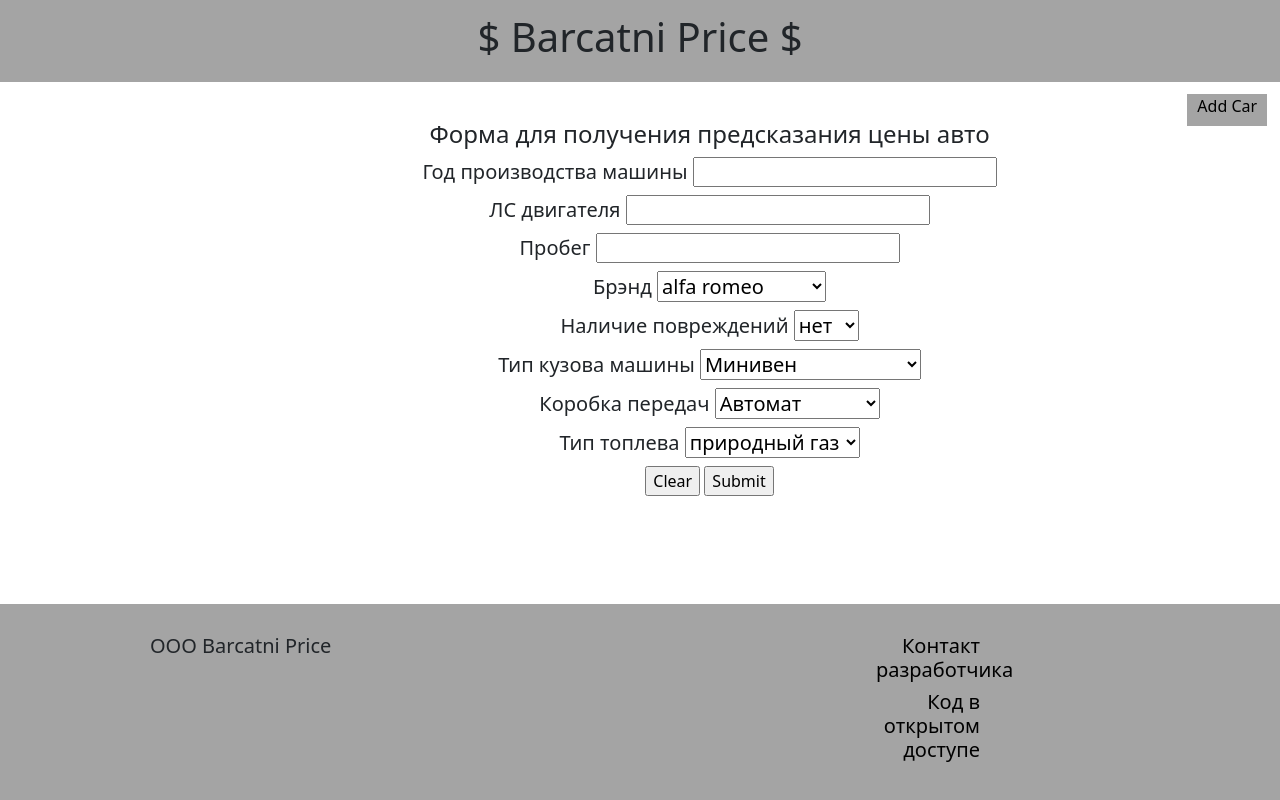
After one commit to EgorAndrik/Car_price_prediction_service, a Flask app: page /PredictonPriceAdmin in a window 1280 px wide. The commit adds this page. Run offline with Flask 3, Linux system fonts and the light colour scheme.

Commit message:
Update of the admin part

```diff
--- a/Server/server.py
+++ b/Server/server.py
@@ -12,8 +12,7 @@
     if request.method == 'POST':
         result = request.form
         resultDict = {i: result[i] for i in result}
-        CR = CarRegressor()
-        predict = CR.pred(resultDict)
+        predict = CarRegressor().pred(resultDict)
         return render_template("resultPrediction.html", result=predict)
 
 
@@ -36,5 +35,15 @@
         return 'ERROR access denied'
 
 
+@application.route('/PredictonPriceAdmin')
+def predictonPriceAdmin():
+    return render_template('PredictionAdmin.html')
+
+
+@application.route('/AddCarFormAdmin')
+def addCarFormAdmin():
+    return render_template('AdminIndex.html')
+
+
 if __name__ == '__main__':
     application.run(debug=True)
--- /dev/null
+++ b/Server/template/PredictionAdmin.html
@@ -0,0 +1,223 @@
+<!DOCTYPE html>
+
+<html lang="en">
+
+    <head>
+
+        <meta charset="UTF-8">
+        <meta http-equiv="X-UA-Compatible" content="IE=edge">
+        <meta name="viewport" content="width=device-width, initial-scale=1.0">
+        <link href="https://cdn.jsdelivr.net/npm/bootstrap@5.3.0-alpha3/dist/css/bootstrap.min.css"
+            rel="stylesheet"
+            integrity="sha384-KK94CHFLLe+nY2dmCWGMq91rCGa5gtU4mk92HdvYe+M/SXH301p5ILy+dN9+nJOZ"
+            crossorigin="anonymous">
+        <title>Barkatni Price</title>
+        <link rel="stylesheet" href="public\static\style\style.css">
+
+    </head>
+
+    <body>
+
+        <style>
+            header {
+              overflow: auto;
+              background-color: #a4a4a4;
+              padding: 1% 0.5%;
+              text-align: center;
+            }
+
+            body {
+              min-height: 100%;
+            }
+
+            form {
+              position: fixed;
+              top: 15%;
+              left: 33%;
+              text-align: center;
+            }
+
+            footer{
+              display: flex;
+              position: absolute;
+              flex: 0 0 auto;
+              bottom: 0;
+              left: 0;
+              height: auto;
+              width: 100%;
+              background-color: #a4a4a4;
+            }
+
+            footer .nameOrganisation {
+              padding: 15px 150px;
+              margin: 15px 0;
+              float: right;
+              width: 45%;
+            }
+
+            footer .contactsAndOS{
+              float: left;
+              padding: 15px 300px;
+              margin: 15px 0;
+              width: 55%;
+              text-align: right;
+            }
+
+            footer .contactsAndOS h5 a{
+              text-decoration: none;
+              color: black;
+            }
+          </style>
+
+        <header>
+
+            <h1>$ Barcatni Price $</h1>
+
+        </header>
+
+        <a href="http://localhost:5000/AddCarFormAdmin" style="
+            height: 4vb; width: 10vb; float: right;
+            background-color: #a4a4a4; text-align: center;
+            text-decoration: none; color: black; margin: 1%;">
+            Add Car
+        </a>
+
+        <form action="http://localhost:5000/resultPrediction" method="POST">
+            <h4>Форма для получения предсказания цены авто</h4>
+
+            <h5>
+                Год производства машины <input type="number" name="yearOfRegistration" size=10>
+            </h5>
+
+            <h5>
+                ЛС двигателя <input type="number" name="powerPS" size=10>
+            </h5>
+
+            <h5>
+                Пробег <input type="number" name="kilometer" size=10>
+            </h5>
+
+            <h5>Брэнд
+                <select name="brand">
+                    <option value="0">alfa romeo</option>
+                    <option value="1">audi</option>
+                    <option value="2">bmw</option>
+                    <option value="3">chevrolet</option>
+                    <option value="4">chrysler</option>
+                    <option value="5">citroen</option>
+                    <option value="6">dacia</option>
+                    <option value="7">daewoo</option>
+                    <option value="8">daihatsu</option>
+                    <option value="9">fiat</option>
+                    <option value="10">ford</option>
+                    <option value="11">honda</option>
+                    <option value="12">hyundai</option>
+                    <option value="13">jaguar</option>
+                    <option value="14">jeep</option>
+                    <option value="15">kia</option>
+                    <option value="16">lada</option>
+                    <option value="17">lancia</option>
+                    <option value="18">land rover</option>
+                    <option value="19">mazda</option>
+                    <option value="20">mercedes_benz</option>
+                    <option value="21">mini</option>
+                    <option value="22">mitsubishi</option>
+                    <option value="23">nissan</option>
+                    <option value="24">opel</option>
+                    <option value="25">peugeot</option>
+                    <option value="26">porsche</option>
+                    <option value="27">renault</option>
+                    <option value="28">rover</option>
+                    <option value="29">saad</option>
+                    <option value="30">seat</option>
+                    <option value="31">skoda</option>
+                    <option value="32">smart</option>
+                    <option value="33">subaru</option>
+                    <option value="34">suzuki</option>
+                    <option value="35">toyota</option>
+                    <option value="36">trabant</option>
+                    <option value="37">volkswagen</option>
+                    <option value="38">volvo</option>
+                </select>
+            </h5>
+
+            <h5>
+                Наличие повреждений
+                <select name="notRepairedDamage">
+                    <option value="0">нет</option>
+                    <option value="1">есть</option>
+                </select>
+            </h5>
+
+            <h5>
+                Тип кузова машины
+                <select name="vehicleType">
+                    <option value="vehicleType_bus">Минивен</option>
+                    <option value="vehicleType_cabrio">кабриолет</option>
+                    <option value="vehicleType_coupe">купе</option>
+                    <option value="vehicleType_limousine">седан</option>
+                    <option value="vehicleType_small car">небольшая машина</option>
+                    <option value="vehicleType_station wagon">универсал</option>
+                    <option value="vehicleType_suv">внедорожник</option>
+                    <option value="vehicleType_others">другие</option>
+                </select>
+            </h5>
+
+            <h5>
+                Коробка передач
+                <select name="gearbox">
+                    <option value="gearbox_automatic">Автомат</option>
+                    <option value="gearbox_manual">Механическая</option>
+                </select>
+            </h5>
+
+            <h5>
+                Тип топлева
+                <select name="fuelType">
+                    <option value="fuelType_cng">природный газ</option>
+                    <option value="fuelType_diesel">дизель</option>
+                    <option value="fuelType_electro">электричество</option>
+                    <option value="fuelType_hybrid">гибрид</option>
+                    <option value="fuelType_lpg">сжиженный газ</option>
+                    <option value="fuelType_petrol">бензин</option>
+                </select>
+            </h5>
+
+            <input type="reset" name="clear" value="Clear">
+
+            <input type="submit" name="sendData" value="Submit">
+
+        </form>
+
+        <footer>
+
+            <div class="nameOrganisation">
+                <h5>
+                    ООО Barcatni Price
+                </h5>
+            </div>
+
+            <div class="contactsAndOS">
+
+                <h5>
+                    <a href="https://t.me/Egor_Andrik">Контакт разработчика</a>
+                </h5>
+
+                <h5>
+                    <a href="https://github.com/EgorAndrik/Car_price_prediction_service">
+                        Код в открытом доступе
+                    </a>
+                </h5>
+
+            </div>
+
+        </footer>
+
+        <script src="https://cdn.jsdelivr.net/npm/bootstrap@5.3.0-alpha3/dist/js/bootstrap.bundle.min.js"
+            integrity="sha384-ENjdO4Dr2bkBIFxQpeoTz1HIcje39Wm4jDKdf19U8gI4ddQ3GYNS7NTKfAdVQSZe"
+            crossorigin="anonymous">
+        </script>
+
+    </body>
+
+</html>
```
Also changed, not shown: Server/template/AdminIndex.html (+12 -0 lines).
